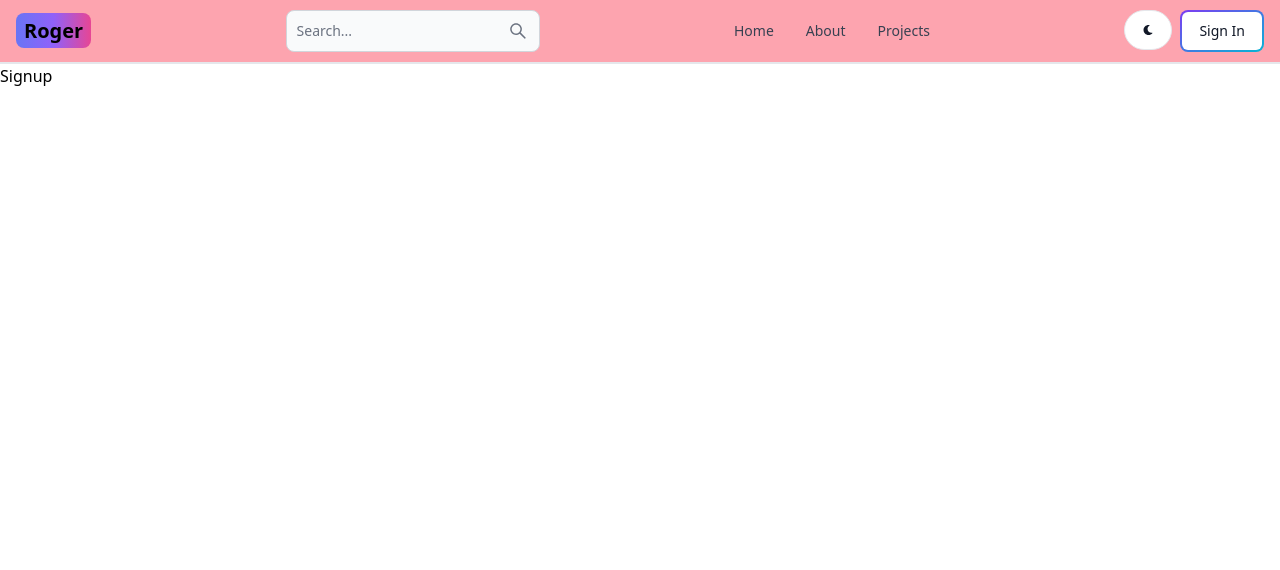
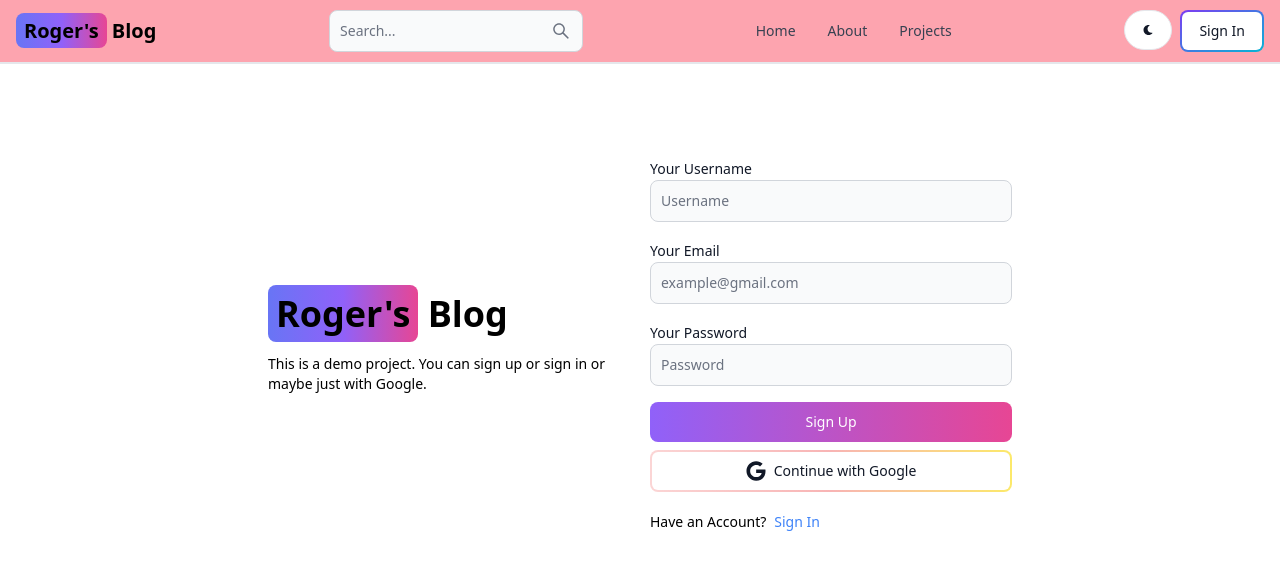
Before and after one commit to Aman-Gaikwad/blog-app-mern, a React (Vite) app in the folder client/: page /signup in a window 1280 px wide. Shown: the top 570 px of the page. Built offline with nearby package versions, Linux system fonts and the light colour scheme.

Commit message:
sign pages UI done

```diff
--- a/client/src/components/Header.jsx
+++ b/client/src/components/Header.jsx
@@ -1,7 +1,7 @@
-import { Navbar, TextInput, Button } from 'flowbite-react'
-import { Link, useLocation } from 'react-router-dom'
-import { AiOutlineSearch } from 'react-icons/ai'
-import { FaMoon } from 'react-icons/fa'
+import { Navbar, TextInput, Button } from 'flowbite-react';
+import { Link, useLocation } from 'react-router-dom';
+import { AiOutlineSearch } from 'react-icons/ai';
+import { FaMoon } from 'react-icons/fa';
 
 export default function Header() {
   const path = useLocation().pathname;
@@ -11,7 +11,7 @@
         <Link to='/' className='self-center whitespace-nowrap text-sm
           sm:text-xl font-semibold dark:text-white'>
           <span className='px-2 py-1 bg-gradient-to-r from-indigo-500 via-purple-500 to-pink-500 rounded-lg'>
-            Roger</span>
+            Roger&apos;s</span> Blog
         </Link>
 
 
--- a/client/src/pages/About.jsx
+++ b/client/src/pages/About.jsx
@@ -1,9 +1,8 @@
-import React from 'react'
 
 export default function About() {
   return (
     <>
-
+      <div>About</div>
     </>
   )
 }
--- a/client/src/pages/Signin.jsx
+++ b/client/src/pages/Signin.jsx
@@ -1,7 +1,66 @@
-import React from 'react'
+import { Label, TextInput, Button } from "flowbite-react";
+import { Link } from "react-router-dom";
+import { FaGoogle } from "react-icons/fa6";
 
-export default function Signin() {
+export default function Signup() {
   return (
-    <div>Signin</div>
-  )
+    <>
+      <div className="min-h-screen mt-20">
+        <div className="flex p-3 max-w-3xl mx-auto flex-col md:flex-row md:items-center gap-5">
+          {/* left side  */}
+          <div className="flex-1">
+            <Link to="/" className="font-bold text-4xl dark:text-white ">
+              <span className="px-2 py-1 bg-gradient-to-r from-indigo-500 via-purple-500 to-pink-500 rounded-lg">
+                Roger&apos;s
+              </span>{" "}
+              Blog
+            </Link>
+            <p className="text-sm mt-5">
+              This is a demo project. You can sign up or sign in or maybe just
+              with Google.
+            </p>
+          </div>
+
+          {/* right side */}
+          <div className="flex-1">
+            <form className="flex flex-col gap-4">
+              <div>
+                <Label value="Your Email" />
+                <TextInput
+                  id="email"
+                  type="email"
+                  placeholder="example@gmail.com"
+                />
+              </div>
+              <div>
+                <Label value="Your Password" />
+                <TextInput
+                  id="password"
+                  type="password"
+                  placeholder="Password"
+                />
+              </div>
+              <Button gradientDuoTone="purpleToPink" type="submit">
+                Sign Up
+              </Button>
+            </form>
+
+            <div className="flex flex-col gap-4 mt-2">
+              <Button gradientDuoTone="redToYellow" outline>
+                <FaGoogle className="mr-2 h-5 w-5" />
+                Continue with Google
+              </Button>
+            </div>
+
+            <div className="flex gap-2 text-sm mt-5">
+              <span>Dont Have an account?</span>
+              <Link to="/signup" className="text-blue-500">
+                Sign Up
+              </Link>
+            </div>
+          </div>
+        </div>
+      </div>
+    </>
+  );
 }
--- a/client/src/pages/Signup.jsx
+++ b/client/src/pages/Signup.jsx
@@ -1,7 +1,71 @@
-import React from 'react'
+// import React from 'react';
+import { Label, TextInput, Button } from "flowbite-react";
+import { Link } from "react-router-dom";
+import { FaGoogle } from "react-icons/fa6";
 
 export default function Signup() {
   return (
-    <div>Signup</div>
-  )
+    <>
+      <div className="min-h-screen mt-20">
+        <div className="flex p-3 max-w-3xl mx-auto flex-col md:flex-row md:items-center gap-5">
+          {/* left side  */}
+          <div className="flex-1">
+            <Link to="/" className="font-bold text-4xl dark:text-white ">
+              <span className="px-2 py-1 bg-gradient-to-r from-indigo-500 via-purple-500 to-pink-500 rounded-lg">
+                Roger&apos;s
+              </span>{" "}
+              Blog
+            </Link>
+            <p className="text-sm mt-5">
+              This is a demo project. You can sign up or sign in or maybe just
+              with Google.
+            </p>
+          </div>
+
+          {/* right side */}
+          <div className="flex-1">
+            <form className="flex flex-col gap-4">
+              <div>
+                <Label value="Your Username" />
+                <TextInput id="username" type="text" placeholder="Username" />
+              </div>
+              <div>
+                <Label value="Your Email" />
+                <TextInput
+                  id="email"
+                  type="email"
+                  placeholder="example@gmail.com"
+                />
+              </div>
+              <div>
+                <Label value="Your Password" />
+                <TextInput
+                  id="password"
+                  type="password"
+                  placeholder="Password"
+                />
+              </div>
+              <Button gradientDuoTone="purpleToPink" type="submit">
+                Sign Up
+              </Button>
+            </form>
+
+            <div className="flex flex-col gap-4 mt-2">
+              <Button gradientDuoTone="redToYellow" outline>
+                <FaGoogle className="mr-2 h-5 w-5" />
+                Continue with Google
+              </Button>
+            </div>
+
+            <div className="flex gap-2 text-sm mt-5">
+              <span>Have an Account?</span>
+              <Link to="/signin" className="text-blue-500">
+                Sign In
+              </Link>
+            </div>
+          </div>
+        </div>
+      </div>
+    </>
+  );
 }
```
